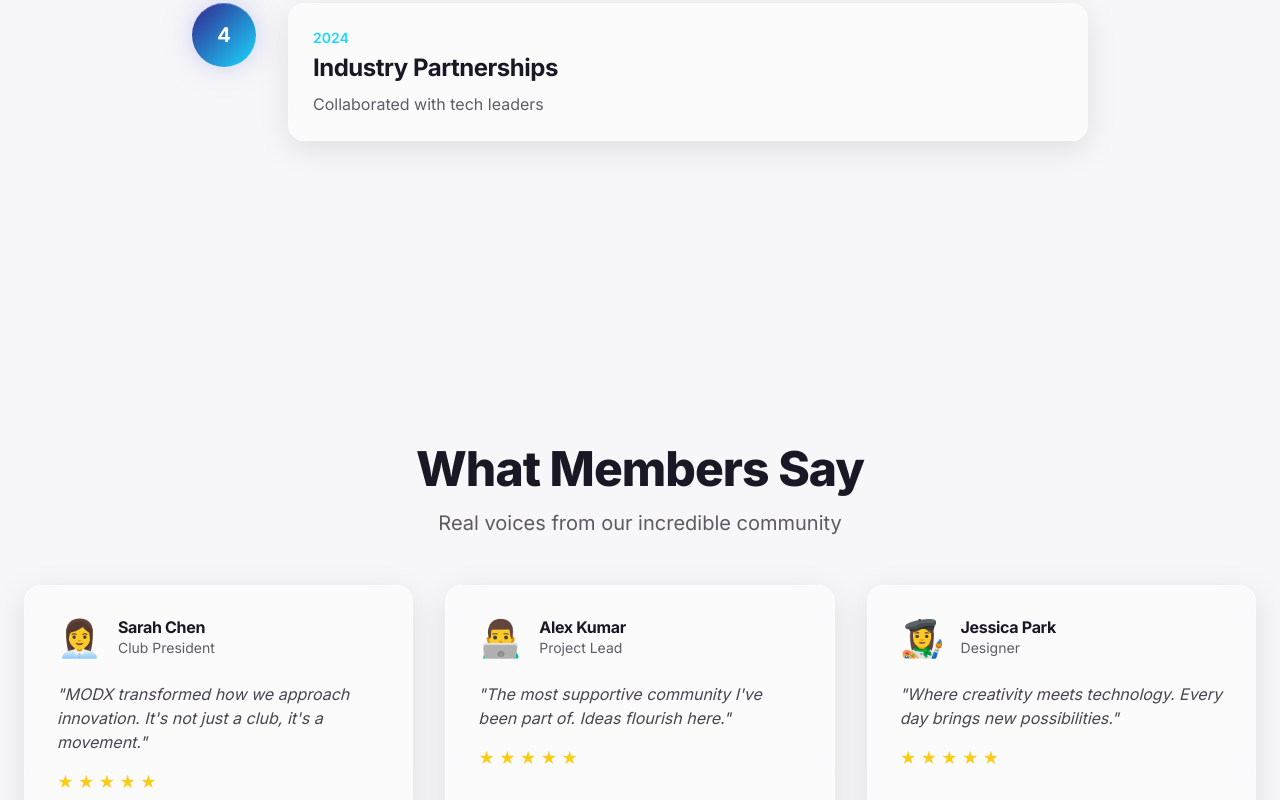
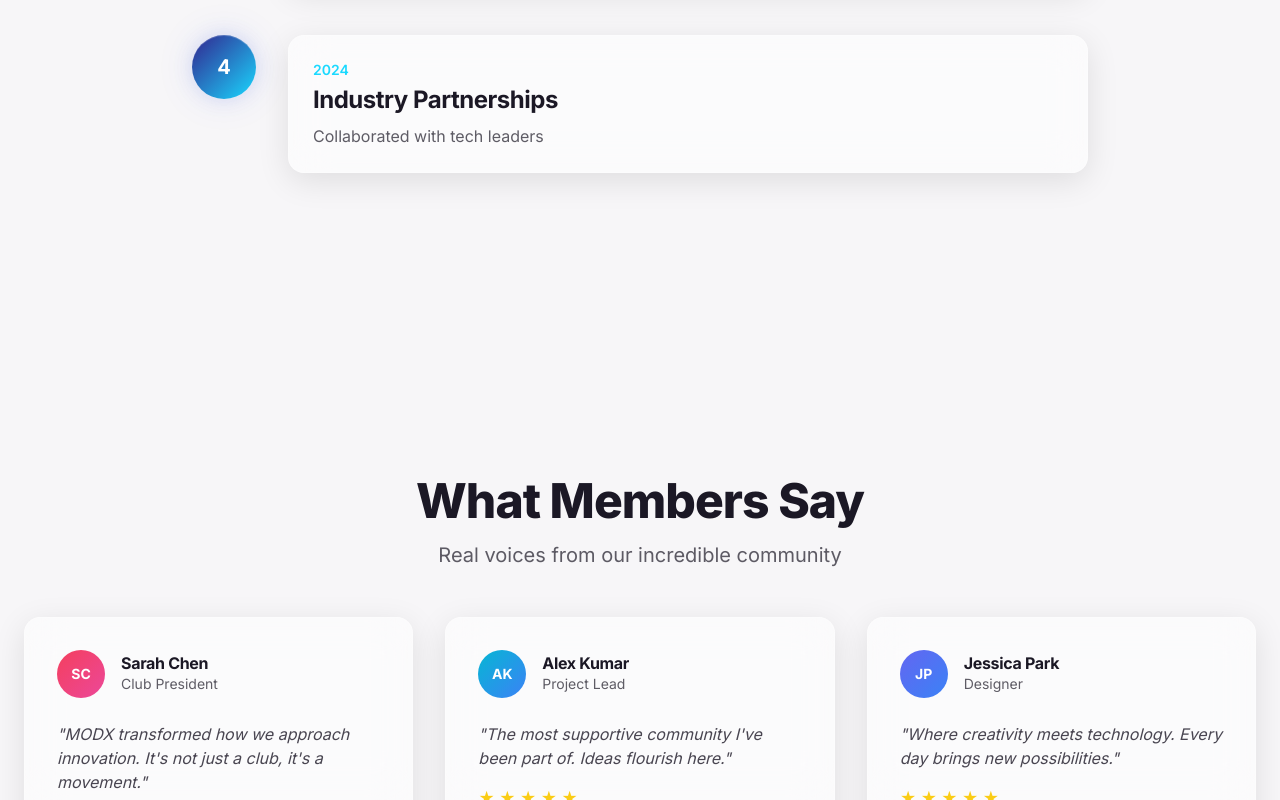
Before and after one commit to NITHINKR06/modx, a React (Vite) app: page / in a window 1280 px wide. Shown: the part 3603-4403 px from the top of the page. Built offline with nearby package versions, Linux system fonts and the light colour scheme.

Commit message:
feat: introduce `IconAvatar` components and refactor user avatars to use dynamic initial-based icons on team and about pages.

```diff
--- /dev/null
+++ b/client/components/IconAvatar.tsx
@@ -0,0 +1,88 @@
+import React from "react";
+import { LucideIcon } from "lucide-react";
+
+interface AvatarIconProps {
+    name: string;
+    size?: "sm" | "md" | "lg" | "xl";
+    colorIndex?: number;
+    className?: string;
+}
+
+const gradients = [
+    "from-indigo-500 to-blue-500",
+    "from-purple-500 to-pink-500",
+    "from-cyan-500 to-blue-500",
+    "from-emerald-500 to-teal-500",
+    "from-orange-500 to-red-500",
+    "from-rose-500 to-pink-500",
+    "from-violet-500 to-purple-500",
+    "from-amber-500 to-orange-500",
+];
+
+const sizeClasses = {
+    sm: "w-9 h-9 text-xs",
+    md: "w-12 h-12 text-sm",
+    lg: "w-16 h-16 text-lg",
+    xl: "w-20 h-20 text-2xl",
+};
+
+/**
+ * Renders a gradient circle with the user's initials
+ */
+export const AvatarIcon: React.FC<AvatarIconProps> = ({
+    name,
+    size = "md",
+    colorIndex,
+    className = "",
+}) => {
+    const initials = name
+        .split(" ")
+        .map((n) => n[0])
+        .join("")
+        .toUpperCase()
+        .slice(0, 2);
+
+    const idx =
+        colorIndex ??
+        name.split("").reduce((acc, c) => acc + c.charCodeAt(0), 0) % gradients.length;
+
+    return (
+        <div
+            className={`bg-gradient-to-br ${gradients[idx]} rounded-full flex items-center justify-center text-white font-bold flex-shrink-0 ${sizeClasses[size]} ${className}`}
+        >
+            {initials}
+        </div>
+    );
+};
+
+interface ProjectIconProps {
+    icon: LucideIcon;
+    size?: "sm" | "md" | "lg";
+    gradient?: string;
+    className?: string;
+}
+
+const projectSizes = {
+    sm: { container: "w-10 h-10", icon: 20 },
+    md: { container: "w-14 h-14", icon: 28 },
+    lg: { container: "w-16 h-16", icon: 32 },
+};
+
+/**
+ * Renders a gradient-backed icon for project cards
+ */
+export const ProjectIcon: React.FC<ProjectIconProps> = ({
+    icon: Icon,
+    size = "md",
+    gradient = "from-primary to-accent",
+    className = "",
+}) => {
+    const s = projectSizes[size];
+    return (
+        <div
+            className={`bg-gradient-to-br ${gradient} rounded-2xl flex items-center justify-center ${s.container} ${className}`}
+        >
+            <Icon size={s.icon} className="text-white" />
+        </div>
+    );
+};
--- a/client/pages/Dashboard.tsx
+++ b/client/pages/Dashboard.tsx
@@ -2,6 +2,7 @@
 import { DashboardLayout } from "@/components/DashboardLayout";
 import { TiltCard } from "@/components/TiltCard";
 import { MagneticButton } from "@/components/MagneticButton";
+import { AvatarIcon } from "@/components/IconAvatar";
 import {
   TrendingUp,
   Users,
@@ -76,28 +77,24 @@
       action: "Started new project",
       project: "AI Learning Platform",
       time: "2 hours ago",
-      avatar: "👩‍💼",
     },
     {
       user: "Alex Kumar",
       action: "Completed milestone",
       project: "Neural Networks",
       time: "4 hours ago",
-      avatar: "👨‍💻",
     },
     {
       user: "Jessica Park",
       action: "Joined team",
       project: "Eco Dashboard",
       time: "6 hours ago",
-      avatar: "👩‍🎨",
     },
     {
       user: "Michael Zhang",
       action: "Pushed code",
       project: "Community Connect",
       time: "8 hours ago",
-      avatar: "👨‍🔧",
     },
   ];
 
@@ -169,11 +166,10 @@
                         </p>
                       </div>
                       <span
-                        className={`text-xs font-semibold px-3 py-1 rounded-full transition-colors ${
-                          project.status === "In Progress"
+                        className={`text-xs font-semibold px-3 py-1 rounded-full transition-colors ${project.status === "In Progress"
                             ? "bg-blue-100 text-primary dark:bg-blue-900/30"
                             : "bg-foreground/10 text-foreground/70"
-                        }`}
+                          }`}
                       >
                         {project.status}
                       </span>
@@ -210,9 +206,7 @@
                     className="pb-4 border-b border-border/50 last:border-0 hover:bg-primary/5 p-2 rounded transition-colors"
                   >
                     <div className="flex gap-3">
-                      <div className="text-2xl flex-shrink-0">
-                        {activity.avatar}
-                      </div>
+                      <AvatarIcon name={activity.user} size="sm" />
                       <div className="flex-1 min-w-0">
                         <p className="text-sm font-semibold text-foreground">
                           {activity.user}
--- a/client/pages/Index.tsx
+++ b/client/pages/Index.tsx
@@ -6,6 +6,7 @@
 import { TiltCard } from "@/components/TiltCard";
 import { HeroSection } from "@/components/HeroSection";
 import { Section } from "@/components/Section";
+import { AvatarIcon, ProjectIcon } from "@/components/IconAvatar";
 import { useScrollReveal } from "@/hooks/useScrollReveal";
 import {
   Zap,
@@ -15,6 +16,11 @@
   Award,
   TrendingUp,
   ArrowRight,
+  Bot,
+  Leaf,
+  Handshake,
+  Brain,
+  LucideIcon,
 } from "lucide-react";
 
 const Index: React.FC = () => {
@@ -56,25 +62,29 @@
       description:
         "Adaptive AI tutor that personalizes learning paths for students",
       category: "AI/ML",
-      image: "🤖",
+      icon: Bot,
+      gradient: "from-violet-500 to-purple-600",
     },
     {
       title: "Eco Dashboard",
       description: "Real-time environmental impact tracking and visualization",
       category: "Sustainability",
-      image: "🌱",
+      icon: Leaf,
+      gradient: "from-emerald-500 to-teal-600",
     },
     {
       title: "Community Connect",
       description: "Social platform for student collaboration and networking",
       category: "Social Tech",
-      image: "🤝",
+      icon: Handshake,
+      gradient: "from-blue-500 to-cyan-600",
     },
     {
       title: "Neural Networks",
       description: "Advanced ML framework for education and research",
       category: "Research",
-      image: "🧠",
+      icon: Brain,
+      gradient: "from-pink-500 to-rose-600",
     },
   ];
 
@@ -102,19 +112,16 @@
       name: "Sarah Chen",
       role: "Club President",
       text: "MODX transformed how we approach innovation. It's not just a club, it's a movement.",
-      avatar: "👩‍💼",
     },
     {
       name: "Alex Kumar",
       role: "Project Lead",
       text: "The most supportive community I've been part of. Ideas flourish here.",
-      avatar: "👨‍💻",
     },
     {
       name: "Jessica Park",
       role: "Designer",
       text: "Where creativity meets technology. Every day brings new possibilities.",
-      avatar: "👩‍🎨",
     },
   ];
 
@@ -203,8 +210,8 @@
               style={{ animationDelay: `${idx * 0.1}s` }}
             >
               <div className="p-4">
-                <div className="text-5xl mb-4 group-hover:scale-110 transition-transform duration-300">
-                  {project.image}
+                <div className="mb-4 group-hover:scale-110 transition-transform duration-300">
+                  <ProjectIcon icon={project.icon} size="lg" gradient={project.gradient} />
                 </div>
                 <div className="inline-block px-3 py-1 bg-primary/10 rounded-full mb-4">
                   <span className="text-sm font-semibold text-primary">
@@ -282,7 +289,7 @@
               style={{ animationDelay: `${idx * 0.1}s` }}
             >
               <div className="flex items-center gap-4 mb-6">
-                <div className="text-4xl">{testimonial.avatar}</div>
+                <AvatarIcon name={testimonial.name} size="md" />
                 <div>
                   <h4 className="font-bold text-foreground">
                     {testimonial.name}
--- a/client/pages/MyProjects.tsx
+++ b/client/pages/MyProjects.tsx
@@ -3,6 +3,7 @@
 import { DashboardLayout } from "@/components/DashboardLayout";
 import { TiltCard } from "@/components/TiltCard";
 import { MagneticButton } from "@/components/MagneticButton";
+import { ProjectIcon } from "@/components/IconAvatar";
 import {
     Rocket,
     Search,
@@ -12,6 +13,13 @@
     Github,
     Calendar,
     Users,
+    Bot,
+    Leaf,
+    Handshake,
+    Brain,
+    CalendarDays,
+    Code,
+    LucideIcon,
 } from "lucide-react";
 
 interface Project {
@@ -22,7 +30,8 @@
     progress: number;
     tech: string[];
     updated: string;
-    image: string;
+    icon: LucideIcon;
+    gradient: string;
 }
 
 const MyProjects: React.FC = () => {
@@ -38,7 +47,8 @@
             progress: 75,
             tech: ["React", "Python", "TensorFlow"],
             updated: "2 hours ago",
-            image: "🤖",
+            icon: Bot,
+            gradient: "from-violet-500 to-purple-600",
         },
         {
             name: "Eco Dashboard",
@@ -48,7 +58,8 @@
             progress: 60,
             tech: ["Next.js", "D3.js", "PostgreSQL"],
             updated: "5 hours ago",
-            image: "🌱",
+            icon: Leaf,
+            gradient: "from-emerald-500 to-teal-600",
         },
         {
             name: "Community Connect",
@@ -58,7 +69,8 @@
             progress: 25,
             tech: ["React Native", "Firebase", "Node.js"],
             updated: "1 day ago",
-            image: "🤝",
+            icon: Handshake,
+            gradient: "from-blue-500 to-cyan-600",
         },
         {
             name: "Neural Networks",
@@ -68,7 +80,8 @@
             progress: 85,
             tech: ["Python", "PyTorch", "CUDA"],
             updated: "4 hours ago",
-            image: "🧠",
+            icon: Brain,
+            gradient: "from-pink-500 to-rose-600",
         },
         {
             name: "Student Calendar",
@@ -78,7 +91,8 @@
             progress: 100,
             tech: ["Flutter", "Dart", "Firebase"],
             updated: "1 week ago",
-            image: "📅",
+            icon: CalendarDays,
+            gradient: "from-amber-500 to-orange-600",
         },
         {
             name: "Code Review Bot",
@@ -88,7 +102,8 @@
             progress: 40,
             tech: ["TypeScript", "OpenAI API", "GitHub API"],
             updated: "3 days ago",
-            image: "🤖",
+            icon: Code,
+            gradient: "from-slate-500 to-gray-600",
         },
     ];
 
@@ -145,8 +160,8 @@
                                 key={f}
                                 onClick={() => setFilter(f)}
                                 className={`px-4 py-2.5 rounded-xl text-sm font-semibold transition-all duration-300 ${filter === f
-                                        ? "bg-primary text-white"
-                                        : "bg-foreground/5 text-foreground/70 hover:bg-foreground/10"
+                                    ? "bg-primary text-white"
+                                    : "bg-foreground/5 text-foreground/70 hover:bg-foreground/10"
                                     }`}
                             >
                                 {f === "all" ? "All" : f}
@@ -166,8 +181,8 @@
                         >
                             <div className="flex items-start justify-between mb-4">
                                 <div className="flex items-center gap-4">
-                                    <div className="text-4xl group-hover:scale-110 transition-transform duration-300">
-                                        {project.image}
+                                    <div className="group-hover:scale-110 transition-transform duration-300">
+                                        <ProjectIcon icon={project.icon} size="md" gradient={project.gradient} />
                                     </div>
                                     <div>
                                         <h3 className="text-xl font-bold text-foreground group-hover:text-primary transition-colors">
```
Also changed, not shown: client/pages/About.tsx (+7 -12 lines), client/pages/Teams.tsx (+24 -24 lines).
